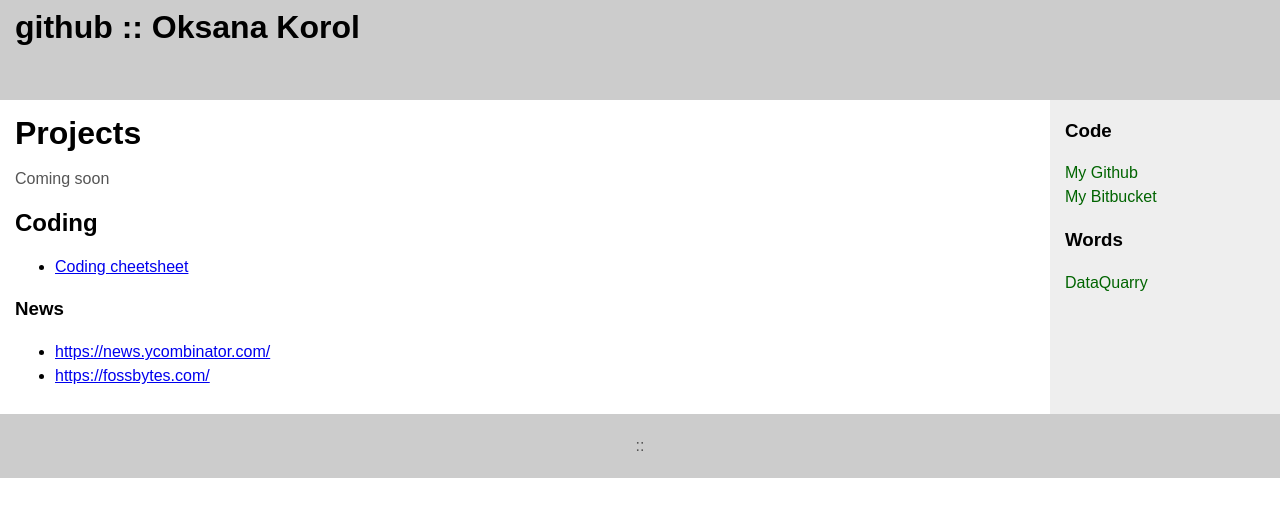
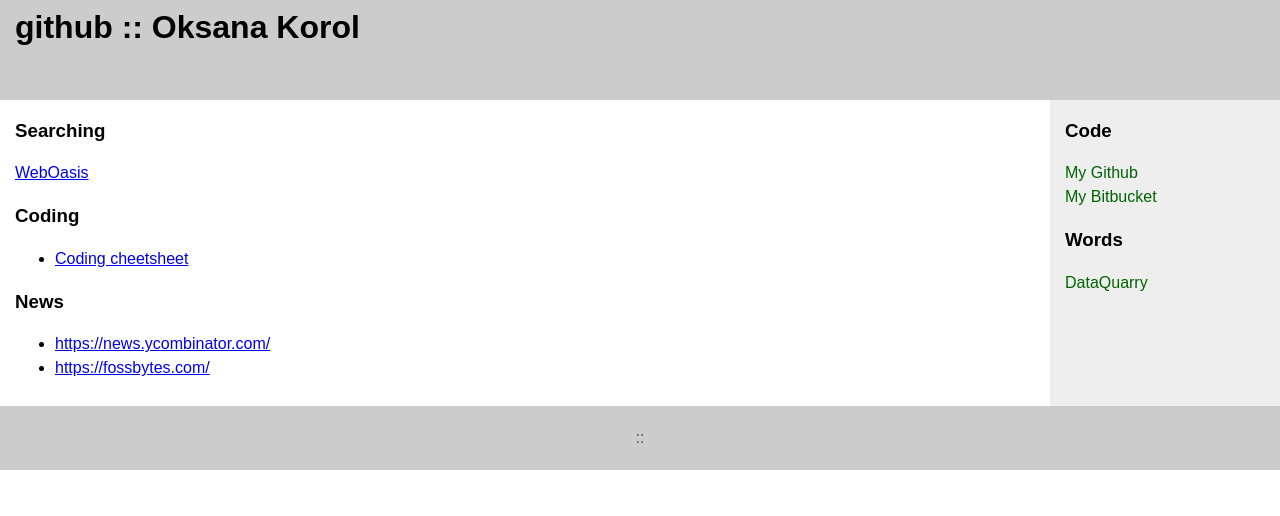
Before and after one commit to oxyko/oxyko.github.io, a plain HTML site: page index.html in a window 1280 px wide. Drawn offline with Linux system fonts and the light colour scheme.

Commit message:
Cleanup changes.

```diff
--- a/index.html
+++ b/index.html
@@ -92,11 +92,14 @@
 			<main>
 				<div id="content">
 					<div class="innertube">
-						<h1>Projects</h1>
-						<p>Coming soon</p>
+						<h3>Searching</h3>
+						<p>
+							<a href="https://weboas.is/">WebOasis</a>
+
+						</p>
 					</div>
 					<div class="innertube">
-						<h2>Coding</h2>
+						<h3>Coding</h3>
 						<ul>
 							<li><a href="https://devhints.io/">Coding cheetsheet</a></li>
 						</ul>
```
